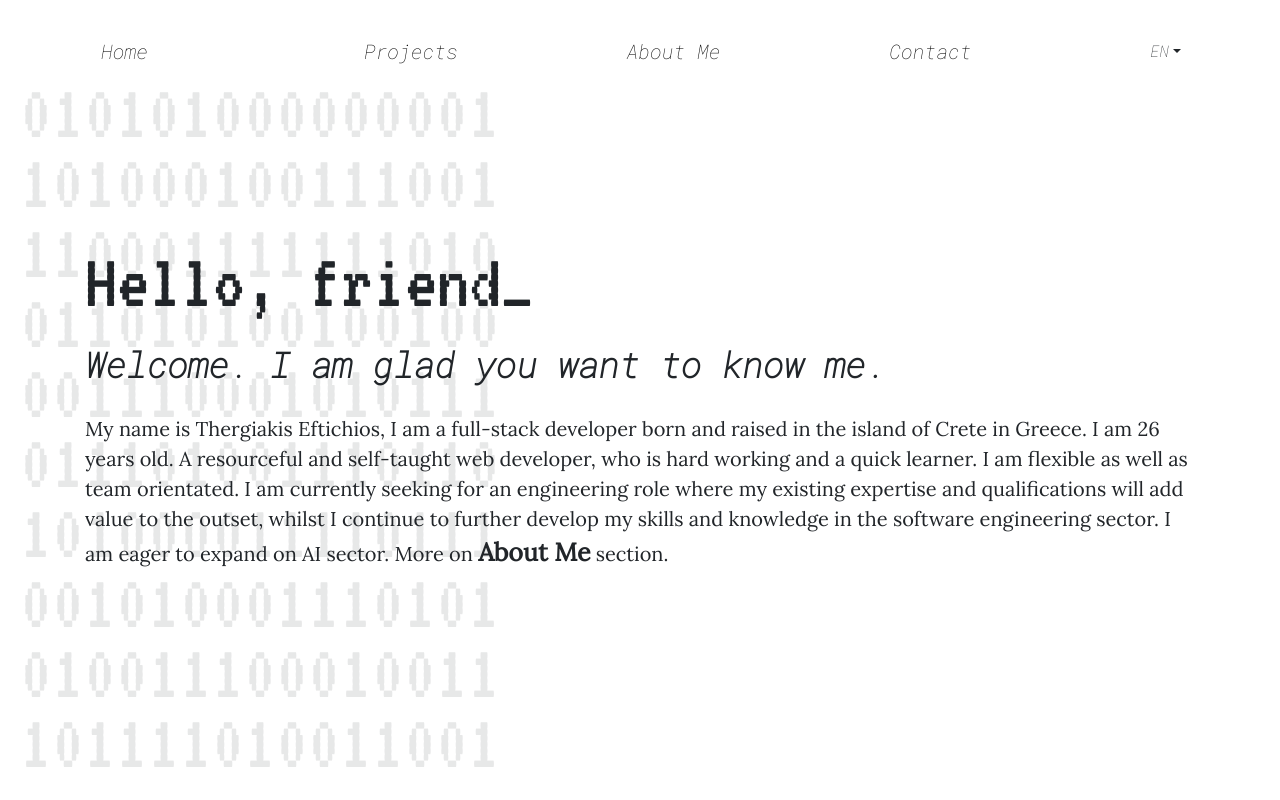
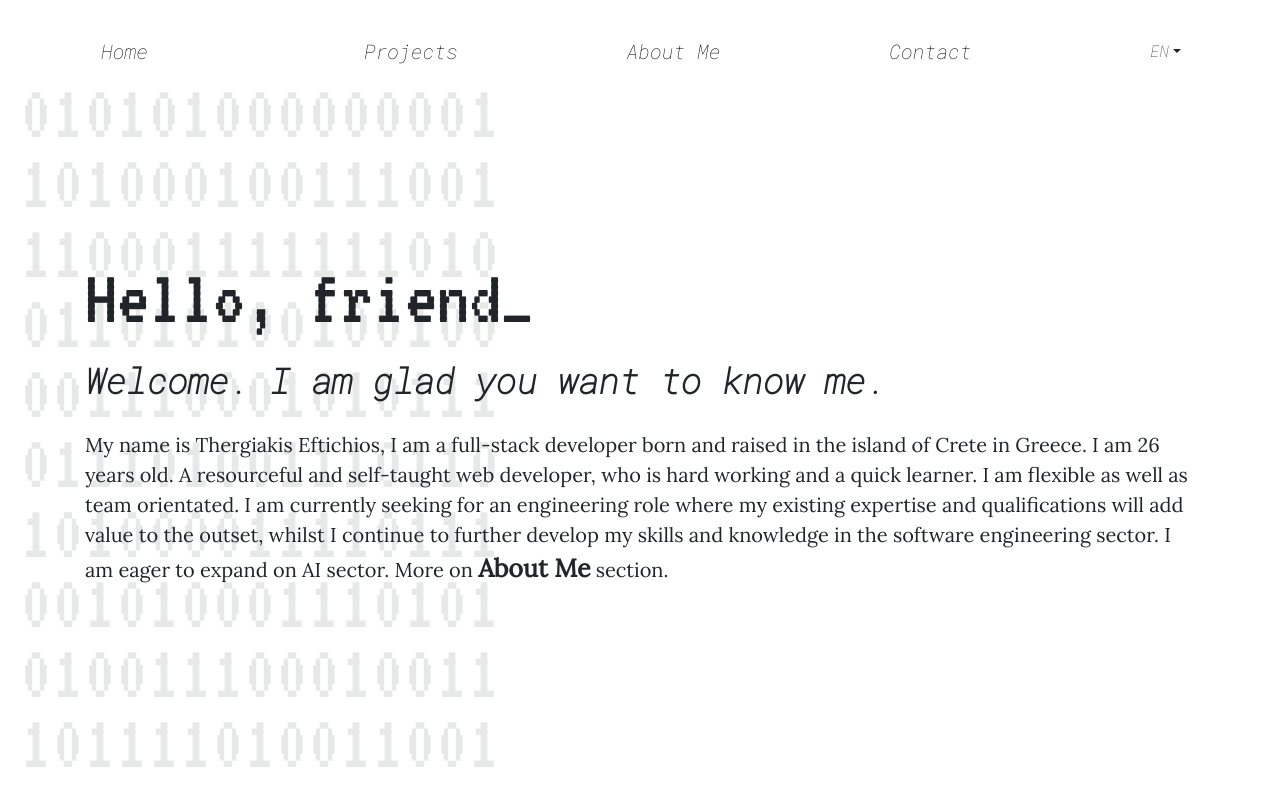
Before and after one commit to iamtheef/portfolio, a React (Create React App) app: page / in a window 1280 px wide. Built offline with nearby package versions, Linux system fonts and the light colour scheme.

Commit message:
margin bug

```diff
--- a/src/index.css
+++ b/src/index.css
@@ -76,7 +76,7 @@
 }
 
 .marginTop {
-  margin-top: -34rem;
+  margin-top: -33rem;
 }
 
 .project-btn {
```
